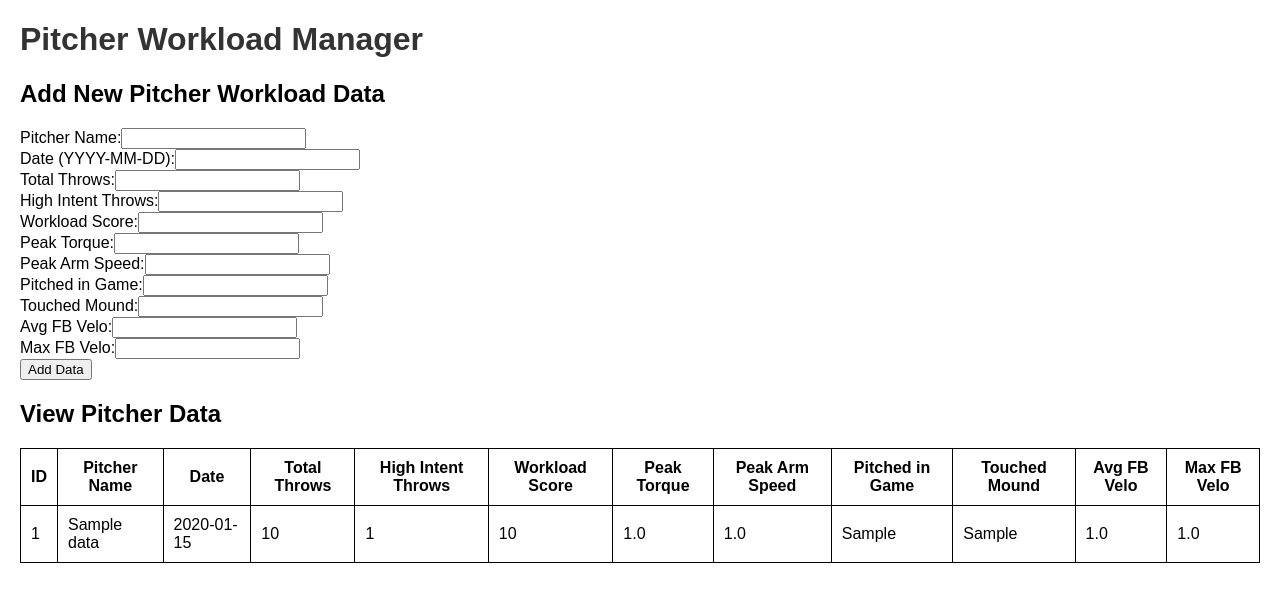
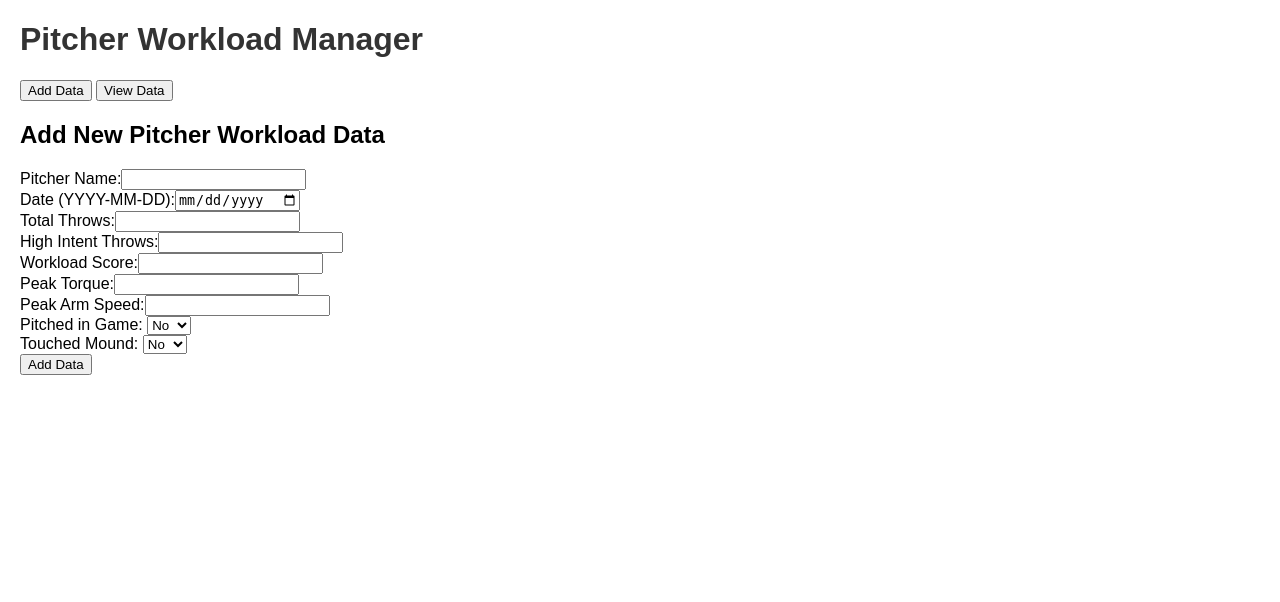
Before and after one commit to Malfonsin13/WLM, a Flask app: page / in a window 1280 px wide. Shown: the top 602 px of the page. Run offline with Flask 2, Linux system fonts and the light colour scheme; tables that the repository leaves empty hold one stand-in row (values such as "Sample post").

Commit message:
Update index.html

```diff
--- a/templates/index.html
+++ b/templates/index.html
@@ -4,26 +4,57 @@
     <meta charset="utf-8">
     <title>Pitcher Workload Manager</title>
     <link rel="stylesheet" href="{{ url_for('static', filename='style.css') }}">
+    <script>
+        function toggleTabs(tabId) {
+            document.getElementById('add-data-tab').style.display = tabId === 'add' ? 'block' : 'none';
+            document.getElementById('view-data-tab').style.display = tabId === 'view' ? 'block' : 'none';
+        }
+
+        function toggleVeloFields() {
+            var pitchedInGame = document.getElementById('pitched_in_game').value;
+            var veloFields = document.getElementById('velo-fields');
+            if (pitchedInGame === 'Y') {
+                veloFields.style.display = 'block';
+            } else {
+                veloFields.style.display = 'none';
+            }
+        }
+    </script>
 </head>
-<body>
+<body onload="toggleTabs('add')">
     <h1>Pitcher Workload Manager</h1>
+    <button onclick="toggleTabs('add')">Add Data</button>
+    <button onclick="toggleTabs('view')">View Data</button>
 
+    <div id="add-data-tab">
         <h2>Add New Pitcher Workload Data</h2>
         <form method="POST" action="/">
             <label>Pitcher Name:</label><input type="text" name="pitcher_name" required><br>
-        <label>Date (YYYY-MM-DD):</label><input type="text" name="date" required><br>
+            <label>Date (YYYY-MM-DD):</label><input type="date" name="date" required><br>
             <label>Total Throws:</label><input type="number" name="total_throws" required><br>
             <label>High Intent Throws:</label><input type="number" name="high_intent_throws" required><br>
             <label>Workload Score:</label><input type="number" step="0.1" name="workload_score" required><br>
             <label>Peak Torque:</label><input type="number" step="0.1" name="peak_torque" required><br>
             <label>Peak Arm Speed:</label><input type="number" step="0.1" name="peak_arm_speed" required><br>
-        <label>Pitched in Game:</label><input type="text" name="pitched_in_game" required><br>
-        <label>Touched Mound:</label><input type="text" name="touched_mound" required><br>
-        <label>Avg FB Velo:</label><input type="number" step="0.1" name="avg_fb_velo" required><br>
-        <label>Max FB Velo:</label><input type="number" step="0.1" name="max_fb_velo" required><br>
+            <label>Pitched in Game:</label>
+            <select name="pitched_in_game" id="pitched_in_game" onchange="toggleVeloFields()">
+                <option value="N" selected>No</option>
+                <option value="Y">Yes</option>
+            </select><br>
+            <label>Touched Mound:</label>
+            <select name="touched_mound">
+                <option value="N" selected>No</option>
+                <option value="Y">Yes</option>
+            </select><br>
+            <div id="velo-fields" style="display: none;">
+                <label>Avg FB Velo:</label><input type="number" step="0.1" name="avg_fb_velo"><br>
+                <label>Max FB Velo:</label><input type="number" step="0.1" name="max_fb_velo"><br>
+            </div>
             <input type="submit" value="Add Data">
         </form>
+    </div>
 
+    <div id="view-data-tab" style="display:none;">
         <h2>View Pitcher Data</h2>
         <table border="1">
             <tr>
@@ -57,5 +88,6 @@
             </tr>
             {% endfor %}
         </table>
+    </div>
 </body>
 </html>
```
Lines whose indentation alone changed are shown as unchanged.
